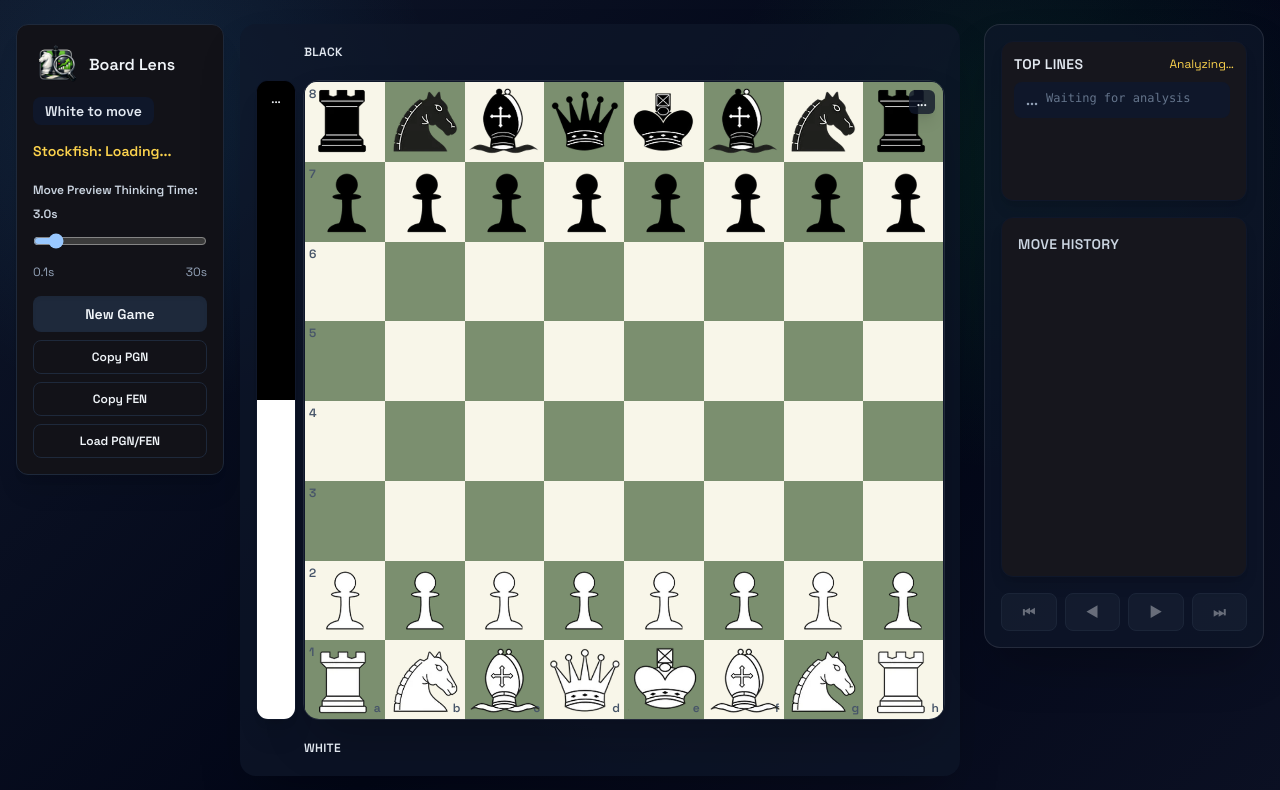
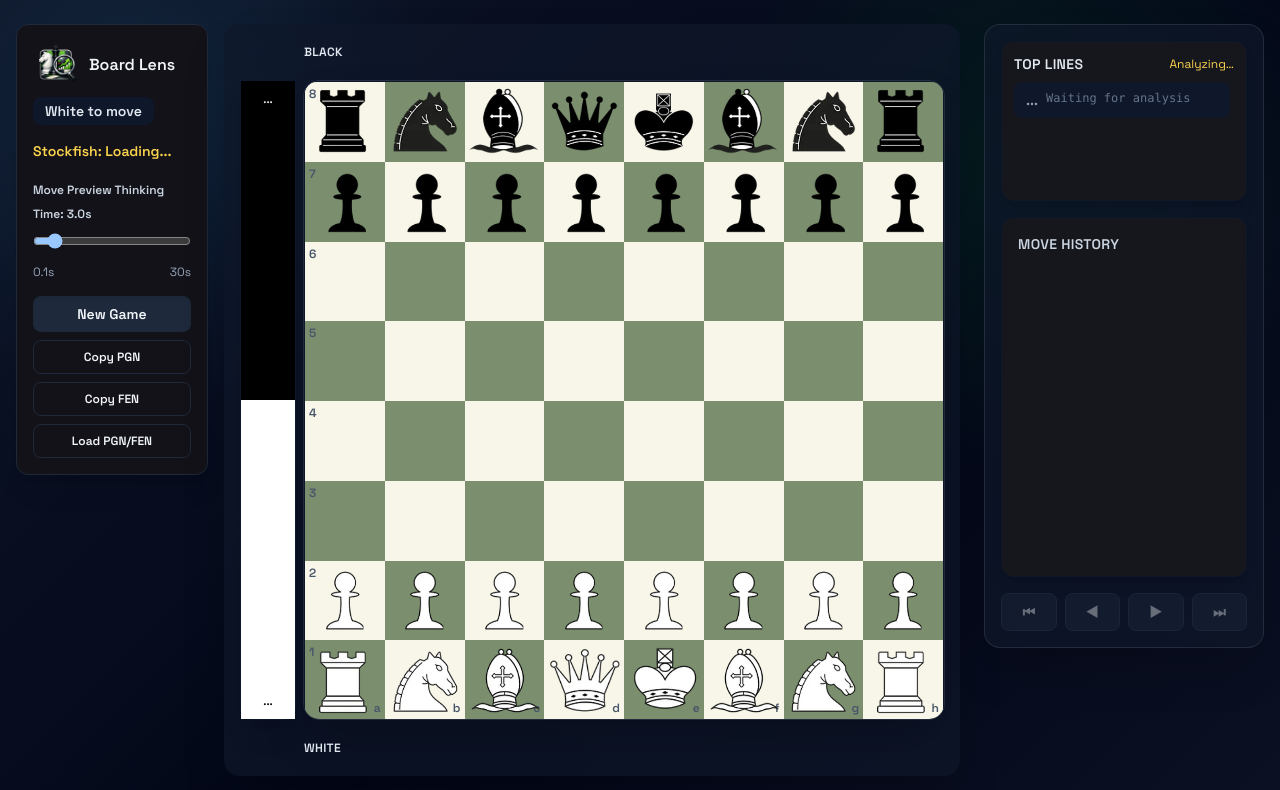
Before and after one commit to slash851/chess_stockfish, a React (Vite) app: page / in a window 1280 px wide. Shown: the top 790 px of the page. Built offline with nearby package versions, Linux system fonts and the light colour scheme.

Commit message:
fix the eval bar

```diff
--- a/src/components/board/BoardGrid.jsx
+++ b/src/components/board/BoardGrid.jsx
@@ -28,7 +28,7 @@ const Square = ({
 
   return (
     <div
-      className={`relative flex items-center justify-center text-5xl select-none transition-all duration-200 ${base} ${stateClasses}`}
+      className={`relative flex items-center justify-center text-5xl select-none transition-all duration-200 aspect-square ${base} ${stateClasses}`}
       onClick={onClick}
       onDragOver={onDragOver}
       onDrop={onDrop}
@@ -38,14 +38,13 @@ const Square = ({
 
       {piece && (
         piece.image ? (
-          <div
+          <img
             draggable
             onDragStart={onDragStart}
             onDragEnd={onDragEnd}
-            className="z-10 h-full w-full bg-contain bg-center bg-no-repeat"
-            style={{
-              backgroundImage: `url('${piece.image.src}')`,
-            }}
+            src={piece.image.src}
+            alt=""
+            className="z-10 h-full w-full object-contain"
           />
         ) : (
           <span
@@ -80,7 +79,6 @@ const BoardGrid = ({
   possibleTargets,
   lastMoveSquares,
   moveEvaluations,
-  boardEvaluation,
   onSquareClick,
   onDragStart,
   onDragEnd,
@@ -92,9 +90,6 @@ const BoardGrid = ({
 
   return (
     <div className="relative grid h-[var(--board-size)] w-[var(--board-size)] grid-cols-8 grid-rows-8 overflow-hidden rounded-xl border border-slate-900 shadow-xl">
-      <div className="pointer-events-none absolute right-2 top-2 z-20 rounded-md bg-slate-900/80 px-2 py-1 text-xs font-semibold text-slate-100 shadow-lg">
-        {boardEvaluation || '...'}
-      </div>
       {ranks.map((rank, rowIdx) =>
         files.map((file, colIdx) => {
           const squareId = `${file}${rank}`;
--- a/src/components/panels/EvalBar.jsx
+++ b/src/components/panels/EvalBar.jsx
@@ -19,12 +19,9 @@ const EvalBar = ({ evaluation, bestLines }) => {
         <div className="pointer-events-none absolute left-2 top-1/2 -translate-y-1/2 text-[8px] font-semibold text-slate-100">
           {displayValue}
         </div>
-        <div className="pointer-events-none absolute right-2 top-1/2 -translate-y-1/2 text-[8px] font-semibold text-black hidden">
-          {displayValue}
-        </div>
       </div>
       {/* Desktop: vertical bar */}
-      <div className="hidden sm:block relative h-[var(--board-size)] w-8 sm:w-10 overflow-hidden rounded-xl border border-slate-900 bg-slate-950 shadow-xl">
+      <div className="hidden sm:block relative h-[var(--board-size)] w-10 sm:w-14 overflow-visible rounded-xl border border-slate-900 bg-slate-950 shadow-xl">
         <div
           className="absolute left-0 top-0 z-0 w-full bg-black transition-[height] duration-300"
           style={{ height: `${100 - value}%` }}
@@ -33,10 +30,12 @@ const EvalBar = ({ evaluation, bestLines }) => {
           className="absolute bottom-0 left-0 z-10 w-full bg-white transition-[height] duration-300"
           style={{ height: `${value}%` }}
         />
+        {/* White text on top (for black's advantage) */}
         <div className="pointer-events-none absolute top-2 left-1/2 -translate-x-1/2 px-2 py-0.5 text-[11px] font-semibold text-slate-100">
           {displayValue}
         </div>
-        <div className="pointer-events-none absolute bottom-2 left-1/2 -translate-x-1/2 px-2 py-0.5 text-[11px] font-semibold text-black">
+        {/* Black text on bottom (for white's advantage) */}
+        <div className=" z-10 pointer-events-none absolute bottom-2 left-1/2 -translate-x-1/2 px-2 py-0.5 text-[11px] font-semibold text-black">
           {displayValue}
         </div>
       </div>
```
